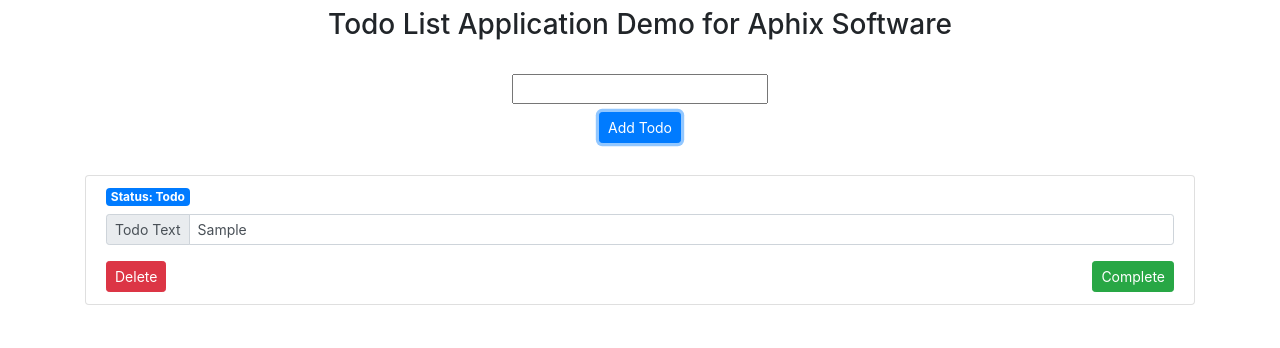
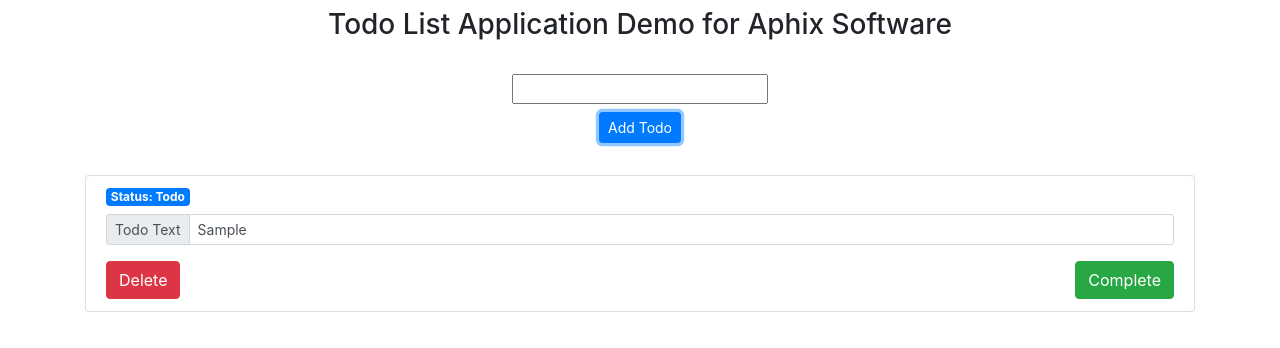
Before and after one commit to MichaelPeterJoyce/aphixsoftwaretodo, a React (Create React App) app: page / in a window 1280 px wide. Both pictures are taken after typing "Sample" into the empty fields and a click on the button "Add Todo". Shown: the top 348 px of the page. Built offline with nearby package versions, Linux system fonts and the light colour scheme.

Commit message:
Working on edit the todo item. Everytime key is pressed the todo item is updated via the redux store

```diff
--- a/src/actions/index.js
+++ b/src/actions/index.js
@@ -6,9 +6,10 @@
     status: true
 });
 
-export const editTodo = todo => ({
+export const editTodo = (todo, newText) => ({
     type: 'EDIT_TODO',
-    todo: todo
+    todo: todo,
+    newText: newText
 });
 
 export const toggleTodo = todo => ({
--- a/src/components/Todo/Todo.js
+++ b/src/components/Todo/Todo.js
@@ -10,12 +10,12 @@
     };
 
     editTodo = (event) => {
-        console.log(this.props, event.target.value);
+        this.props.editTodo(this.props.todo, event.target.value);
     };
     render() {
         return (
             <li className="list-group-item">
-                <span className="badge badge-primary float-left mb-2">Status: {this.props.todo.status ? 'Todo': 'Complete'}</span>
+                <span className={"badge float-left mb-2 " + (this.props.todo.status ? "badge-primary" : "badge-success")}>Status: {this.props.todo.status ? 'Todo': 'Complete'}</span>
                 <div className="input-group input-group-sm">
                     <div className="input-group-prepend">
                         <span className="input-group-text" id="inputGroup-sizing-sm">Todo Text</span>
@@ -27,8 +27,8 @@
                            aria-describedby="inputGroup-sizing-sm"
                     />
                 </div>
-                <button className="mt-3 btn btn-danger btn-sm float-left" onClick={this.deleteTodoItem} type="button">Delete</button>
-                <button className="mt-3 btn btn-success btn-sm float-right" onClick={this.toggleTodoStatus} type="button">Complete</button>
+                <button className="mt-3 btn btn-danger btn-xs float-left" onClick={this.deleteTodoItem} type="button">Delete</button>
+                <button className="mt-3 btn btn-success btn-xs float-right" onClick={this.toggleTodoStatus} type="button">Complete</button>
             </li>
         );
     }
--- a/src/components/TodoList.js
+++ b/src/components/TodoList.js
@@ -1,12 +1,18 @@
 import React from 'react';
 import Todo from "./Todo/Todo";
 
-const TodoList = ({todos, deleteTodo, toggleTodo}) => {
+const TodoList = ({todos, deleteTodo, toggleTodo, editTodo}) => {
     return (
         <div>
             <ul className="list-group">
                 {todos.map(todo => (
-                    <Todo key={todo.id} todo={todo} deleteTodo={deleteTodo} toggleTodo={toggleTodo} />
+                    <Todo
+                        key={todo.id}
+                        todo={todo}
+                        deleteTodo={deleteTodo}
+                        toggleTodo={toggleTodo}
+                        editTodo={editTodo}
+                    />
                 ))}
             </ul>
         </div>
--- a/src/containers/FilteredToDoItems/FilteredToDoItems.js
+++ b/src/containers/FilteredToDoItems/FilteredToDoItems.js
@@ -1,6 +1,6 @@
 import TodoList from "../../components/TodoList";
 import {connect} from "react-redux";
-import {deleteTodo, toggleTodo} from "../../actions";
+import {deleteTodo, editTodo, toggleTodo} from "../../actions";
 
 const mapStateToProps = state => ({
     todos: state.todos
@@ -8,7 +8,8 @@
 
 const mapDispatchToProps = dispatch => ({
     deleteTodo: id => dispatch(deleteTodo(id)),
-    toggleTodo: id => dispatch(toggleTodo(id))
+    toggleTodo: id => dispatch(toggleTodo(id)),
+    editTodo: (todo, newText) => dispatch(editTodo(todo, newText))
 });
 
 
--- a/src/reducers/todos.js
+++ b/src/reducers/todos.js
@@ -11,12 +11,15 @@
             ];
         case 'TOGGLE_TODO':
             return state.map(todo =>
-                todo.id === action.id ? { ...todo, status: !todo.status } : todo
-            )
+                todo.id === action.todo.id ? {...todo, status: !todo.status} : todo
+            );
         case 'EDIT_TODO':
-            return state.map(todo =>
-                todo.id === action.id ? todo.text = action.text : todo
-            );
+            return state.map(todo => {
+                if (todo.id === action.todo.id) {
+                    todo.text = action.newText
+                }
+                return todo
+            });
         case 'DELETE_TODO':
             return state.filter(todo => todo.id !== action.id);
         default:
```
